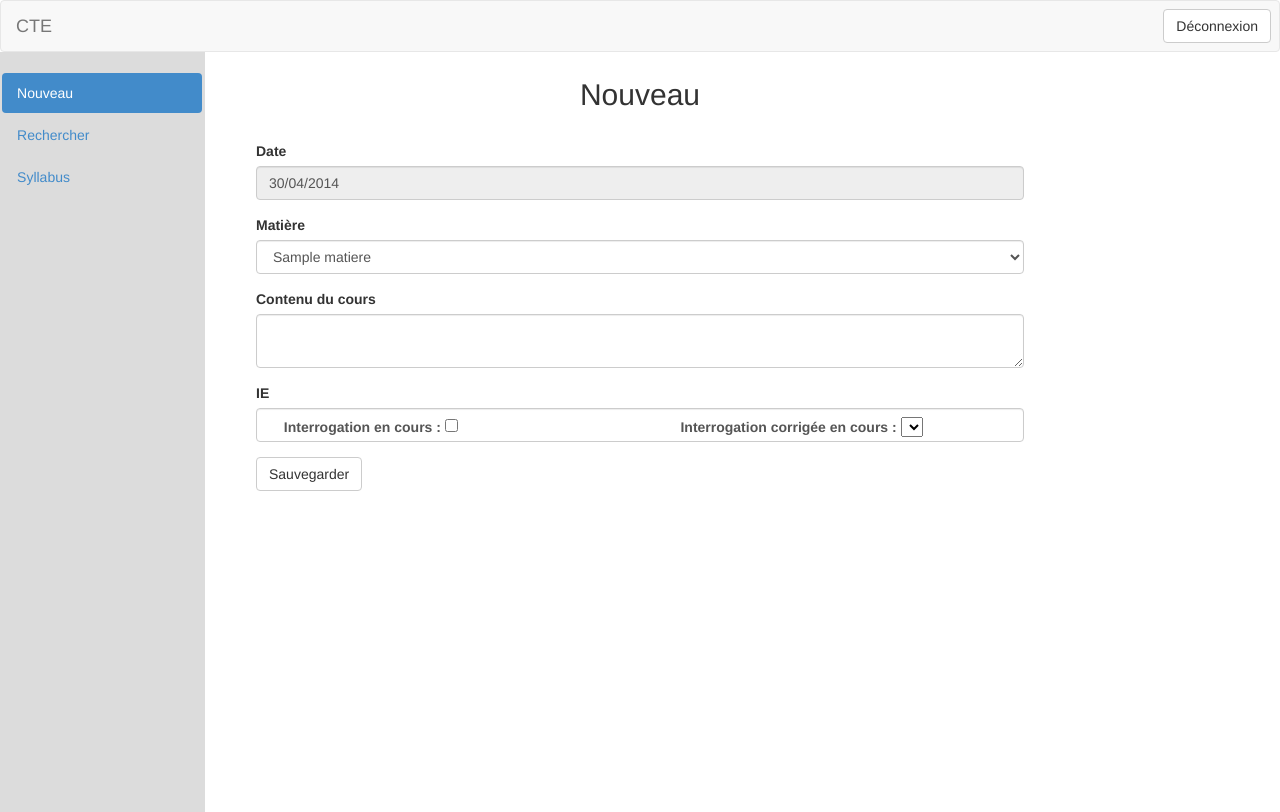
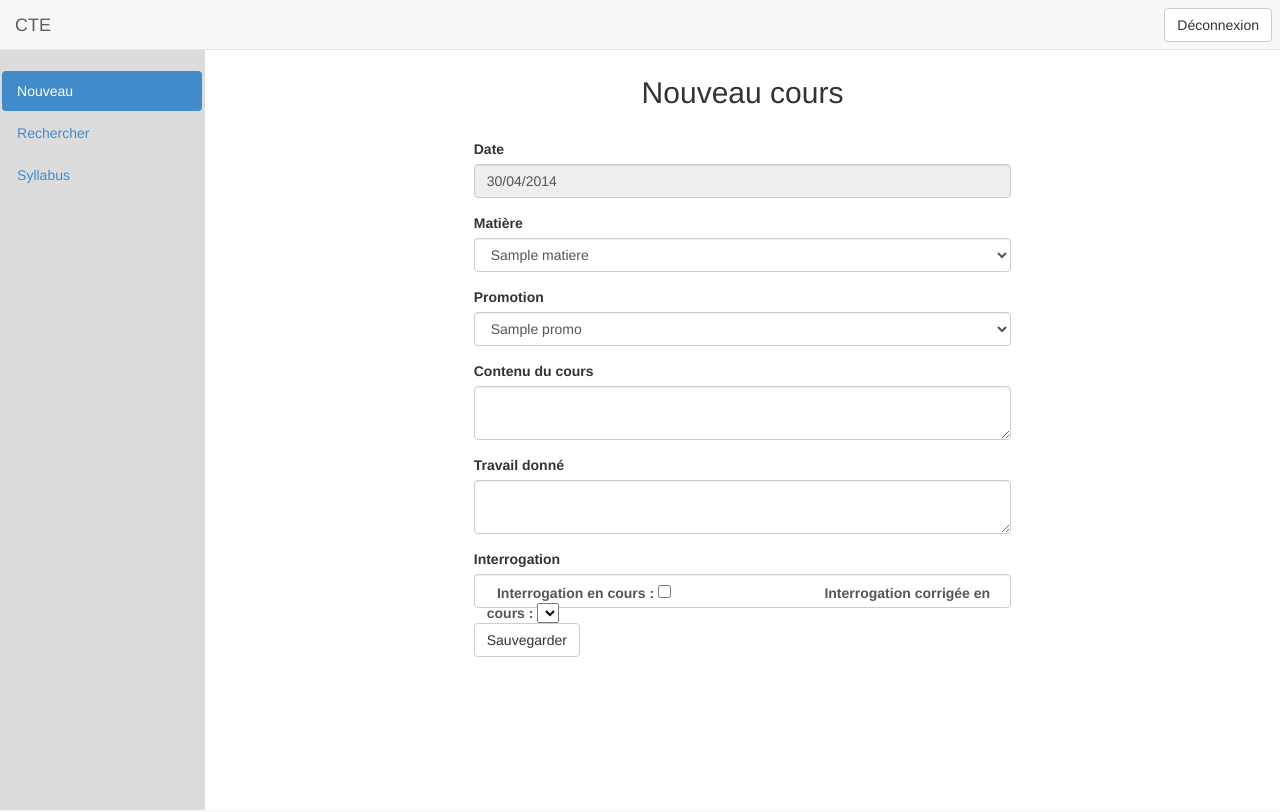
Before and after one commit to Eligiuss/CTE, a PHP site: page /accueil.php in a window 1280 px wide. Run offline with PHP 8.4, Linux system fonts and the light colour scheme; tables that the repository leaves empty or names only in its code hold one stand-in row (values such as "Sample post"); lists and menus that the app fills with data are empty.

Commit message:
Changements CSS

```diff
--- a/accueil.php
+++ b/accueil.php
@@ -5,13 +5,15 @@ include 'header.php';
 ?>
 
 <div class="nouveau">
-    <form role="form">
-        <h2 class="text-center">Nouveau</h2>
+    <form id="formNouveau" role="form">
+        <h2 class="text-center">Nouveau cours</h2>
         </br>
+
         <div class="form-group">
             <label for="exampleInputEmail1">Date</label>
             <input type="email" class="form-control" id="exampleInputEmail1" readonly value="<?php echo date('d/m/Y'); ?>">
         </div>
+
         <div class="form-group">
             <label for="exampleInputPassword1">Matière</label>
             <select class="form-control">
@@ -19,7 +21,6 @@ include 'header.php';
                     include 'Connection_BDD.php';
 
                     $SQL = "SELECT * FROM matiere";
-
                     $rs=$cnx->query($SQL);
 
                     while($info=$rs->fetch_object()){
@@ -28,16 +29,38 @@ include 'header.php';
                 ?>
             </select>
         </div>
+
         <div class="form-group">
-            <label for="exampleInputEmail1">Contenu du cours    </label>
+            <label for="exampleInputPassword1">Promotion</label>
+            <select class="form-control">
+                <?php
+                    $SQL = "SELECT * FROM promo";
+                    $rs=$cnx->query($SQL);
+
+                    while($info=$rs->fetch_object()){
+                        echo '<option value"'.$info->id.'">'.$info->nom.'</option>';
+                    }
+                ?>
+            </select>
+        </div>
+
+        <div class="form-group">
+            <label for="exampleInputEmail1">Contenu du cours</label>
             <textarea class="form-control"></textarea>
         </div>
+
         <div class="form-group">
-            <label for="exampleInputEmail1">IE   </label>
+           <label for="exampleInputEmail1">Travail donné</label>
+            <textarea class="form-control"></textarea>
+        </div>
+
+        <div class="form-group">
+            <label for="exampleInputEmail1">Interrogation</label>
             <div class="form-control">
                 <b class="ie1"> Interrogation en cours : <input type="checkbox"  /></b><b class="ie2">Interrogation corrigée en cours : <select></select></b>
             </div>
         </div>
+
         <button type="submit" class="btn btn-default">Sauvegarder</button>
     </form>
 </div>
--- a/css/style.css
+++ b/css/style.css
@@ -11,9 +11,11 @@ body
     margin: 0;
     padding: 0;
 }
+
 root {
     display: block;
 }
+
 .form-start
 {
     margin-top: 12%;
@@ -44,8 +46,6 @@ root {
     background-color: gainsboro;
     width: 205px;
     height: 95%;
-
-
 }
 html {
     height: 100%;
@@ -53,9 +53,14 @@ html {
 
 .nouveau
 {
-    margin-right: 20%;
-    margin-left: 20%;
     margin-top:2%;
+    margin-left:205px;
+}
+
+#formNouveau{
+    align:center;
+    margin-left:25%;
+    margin-right:25%;
 }
 
 .ie2
@@ -80,3 +85,22 @@ html {
     margin-top:8px;
     margin-right:8px;
 }
+
+.navbar-default{
+    height:5%;
+}
+
+#tableSearch{
+    margin-left:205px;
+}
+
+.table tbody tr:hover th {
+    background-color: transparent;
+}
+/*
+@media screen and (min-width: 200px) and (max-width: 680px) {
+    .bande-gauche{
+        width:100%;
+        height:50px;
+    }
+}*/
--- a/header.php
+++ b/header.php
@@ -15,7 +15,7 @@
         <title><?php echo $titre; ?></title>
     </head>
     <body>
-        <nav class="navbar navbar-default" role="navigation">
+        <nav class="navbar navbar-default navbar-static-top" role="navigation">
             <!-- Brand and toggle get grouped for better mobile display -->
             <div class="navbar-header">
                 <button type="button" class="navbar-toggle" data-toggle="collapse" data-target="#bs-example-navbar-collapse-1">
--- a/index.php
+++ b/index.php
@@ -1,7 +1,6 @@
 <?php
     $titre = 'Connexion';
     include 'header.php';
-     //nkjfLOL ELOInklZKBIUzr
 ?>
 <html>
 
```
Also changed, not shown: search.php (+6 -4 lines). Lines whose indentation alone changed are shown as unchanged.
